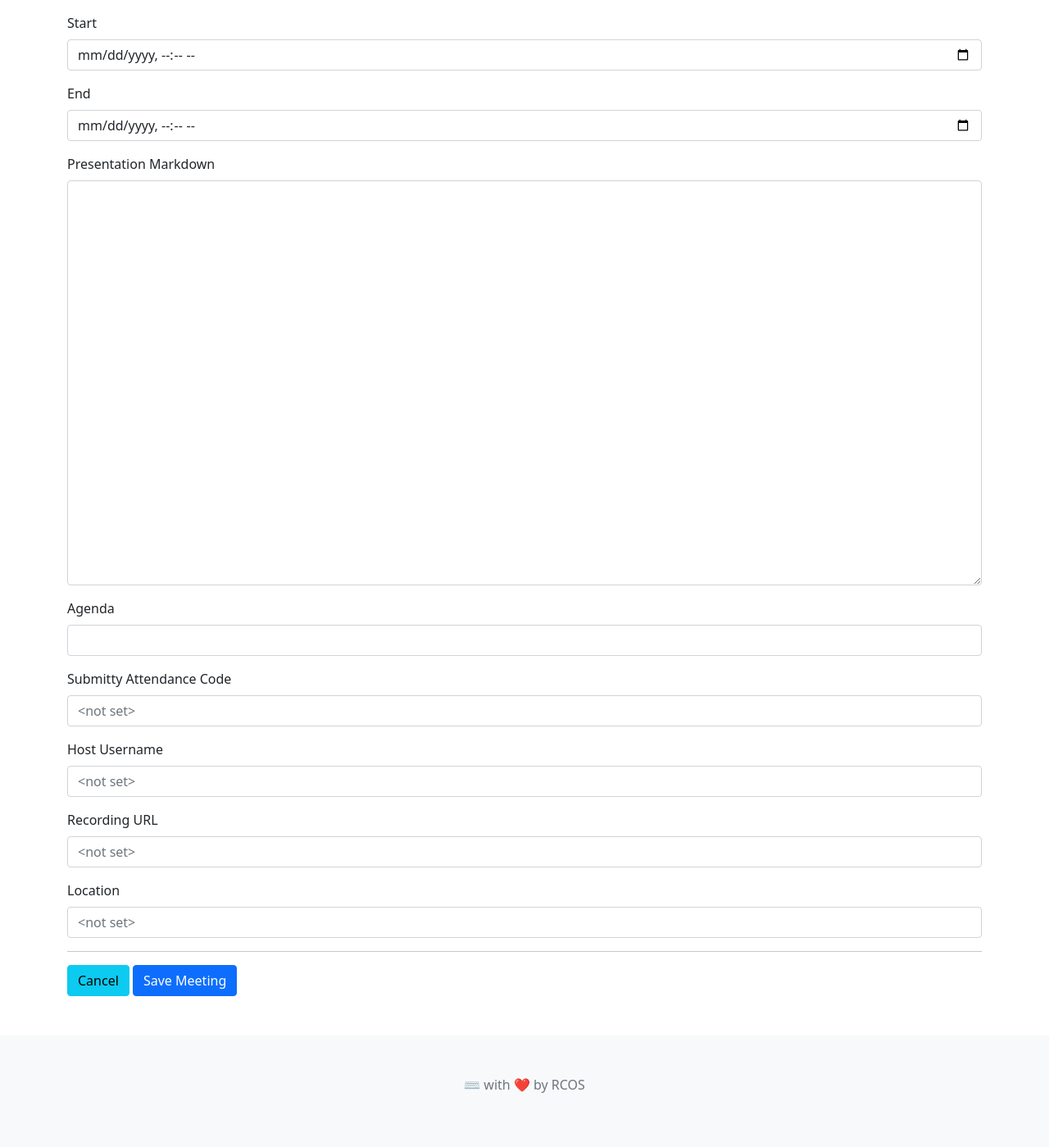
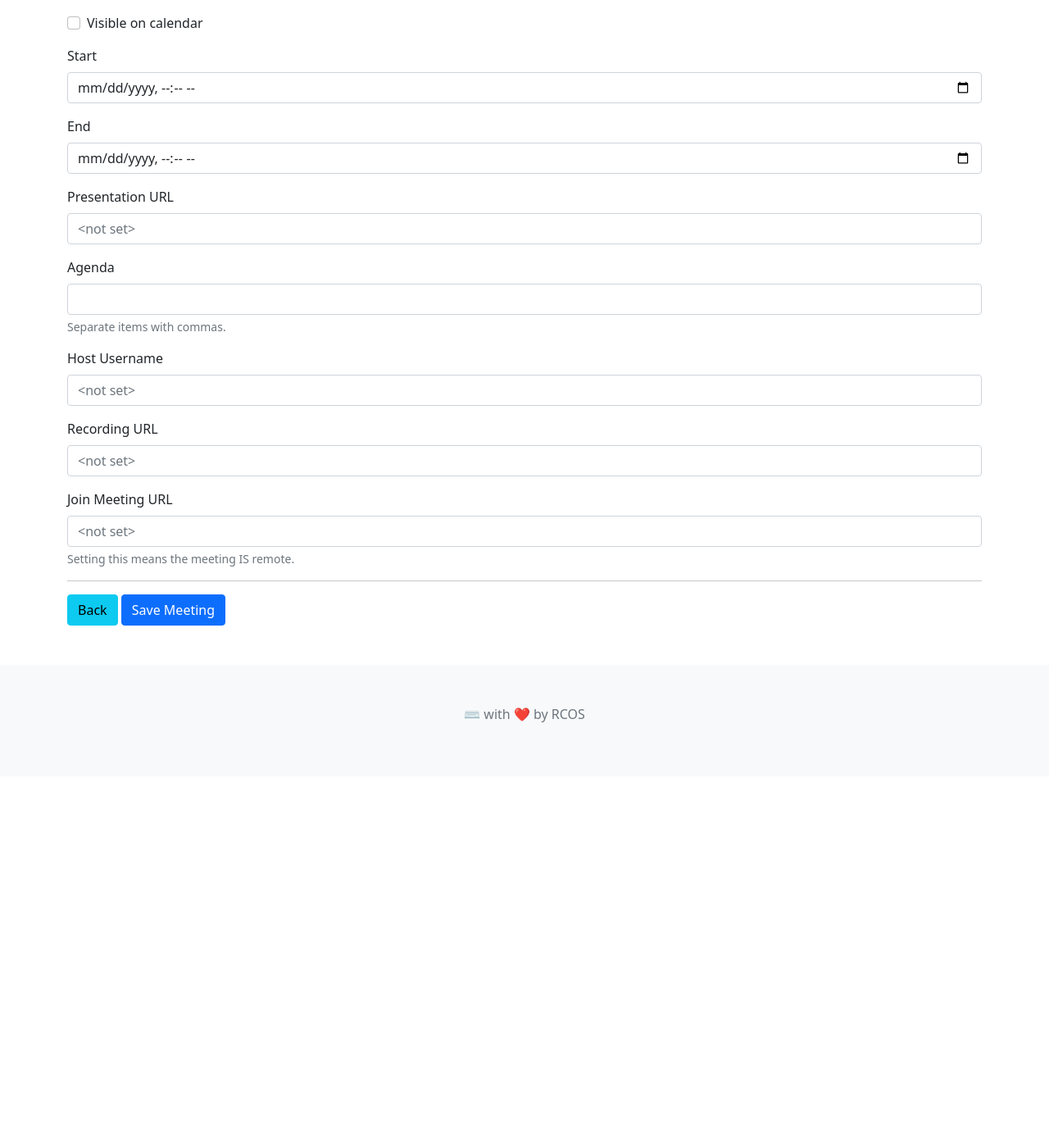
Before and after one commit to Apexal/rcos-meetings, a Python web app: template rcos-meetings/templates/meetings/edit_meeting.html in a window 1280 px wide. Shown: the part 402-1801 px from the top of the page at 82% size. After the commit the page ends 1283 px from the top, so only its background shows below. Run offline with Jinja, Linux system fonts and the light colour scheme; the template is opened without the code that fills it, so the values that code supplies are empty; some libraries are stand-ins or nearby versions.

Commit message:
Better meeting forms

```diff
--- a/rcos-meetings/app.py
+++ b/rcos-meetings/app.py
@@ -80,7 +80,7 @@ def index():
 @admin_required
 def new_meeting():
     if request.method == 'GET':
-        return render_template('meetings/new_meeting.html', meeting=dict(), meeting_types=meeting_types)
+        return render_template('meetings/new_meeting.html', meeting={ 'meeting_url': 'https://rensselaer.webex.com/meet/turnew2' }, meeting_types=meeting_types)
     else:
         new_meeting_json = emtpy_to_none(request.form)
         new_meeting_json['agenda'] = request.form['agenda'].split(',')
@@ -128,7 +128,9 @@ def edit_meeting(meeting_id: int):
         return render_template('meetings/edit_meeting.html', meeting=meeting, meeting_types=meeting_types)
     elif request.method == 'POST':
         updated_meeting = emtpy_to_none(request.form)
-        updated_meeting['agenda'] = request.form['agenda'].split(',')
+        updated_meeting['is_public'] = 'is_public' in request.form
+        updated_meeting['agenda'] = list(map(str.strip, request.form['agenda'].split(',')))
+        updated_meeting['is_remote'] = request.form['meeting_url'] is not None
         r = api.patch(f'{API_BASE}/meetings?meeting_id=eq.{meeting_id}',
                       json=updated_meeting)
         r.raise_for_status()
--- a/rcos-meetings/templates/meetings/edit_meeting.html
+++ b/rcos-meetings/templates/meetings/edit_meeting.html
@@ -7,7 +7,7 @@
     {% include 'meetings/includes/meeting_form.html' %}
 
     <hr>
-    <a href="{{ url_for('meeting', meeting_id=meeting.meeting_id) }}" class="btn btn-info">Cancel</a>
+    <a href="{{ url_for('meeting', meeting_id=meeting.meeting_id) }}" class="btn btn-info">Back</a>
     <button class="btn btn-primary">Save Meeting</button>
   </form>
 </div>
--- a/rcos-meetings/templates/meetings/includes/meeting_form.html
+++ b/rcos-meetings/templates/meetings/includes/meeting_form.html
@@ -1,8 +1,11 @@
-{% macro form_control(key, display) -%}
+{% macro form_input(key, display, help_text) -%}
 <div class="mb-3">
   <label for="meeting-{{ key }}" class="form-label">{{ display }}</label>
   <input type="text" class="form-control" name="{{ key }}" id="meeting-{{ key }}"
     placeholder="{{ meeting[key] or '<not set>' }}" value="{{ meeting[key] or '' }}">
+  {% if help_text %}
+  <div class="form-text">{{ help_text }}</div>
+  {% endif %}
 </div>
 {%- endmacro %}
 
@@ -17,11 +20,18 @@
 </div>
 {%- endmacro %}
 
-{{ form_control('title', 'Title') }}
+{{ form_input('title', 'Title') }}
 
 {{ form_select('semester_id', 'Semester', {'202101': 'Spring 2021'}) }}
 
 {{ form_select('type', 'Type', meeting_types) }}
+
+<div class="mb-3">
+  <div class="form-check">
+    <input type="checkbox" class="form-check-input" id="meeting-is_public" name="is_public" {% if meeting.is_public %}checked{% endif %}>
+    <label for="meeting-is_public" class="form-check-label">Visible on calendar</label>
+  </div>
+</div>
 
 <div class="mb-3">
   <label for="meeting-start_date_time" class="form-label">Start</label>
@@ -35,22 +45,27 @@
     value="{{ meeting.end_date_time }}">
 </div>
 
-<div class="mb-3">
+<!-- <div class="mb-3">
   <label for="meeting-presentation_markdown" class="form-label">Presentation Markdown</label>
   <textarea name="presentation_markdown" id="meeting-presentation_markdown" class="form-control"
     rows="20">{{ meeting.presentation_markdown or '' }}</textarea>
-</div>
+</div> -->
+
+{{ form_input('external_presentation_url', 'Presentation URL') }}
 
 <div class="mb-3">
   <label for="meeting-agenda" class="form-label">Agenda</label>
   <input type="text" id="meeting-agenda" name="agenda" class="form-control" value="{{ ', '.join(meeting.agenda) }}"
     placeholder="{{ ', '.join(meeting.agenda) }}">
+  <div class="form-text">Separate items with commas.</div>
 </div>
 
-{{ form_control('attendance_code', 'Submitty Attendance Code') }}
+<!-- {{ form_input('attendance_code', 'Submitty Attendance Code') }} -->
 
-{{ form_control('host_username', 'Host Username') }}
+{{ form_input('host_username', 'Host Username') }}
 
-{{ form_control('recording_url', 'Recording URL') }}
+{{ form_input('recording_url', 'Recording URL') }}
 
-{{ form_control('location', 'Location') }}
+{{ form_input('meeting_url', 'Join Meeting URL', 'Setting this means the meeting IS remote.') }}
+
+<!-- {{ form_input('location', 'Location', 'Setting this means the meeting is NOT remote.') }} -->
```
